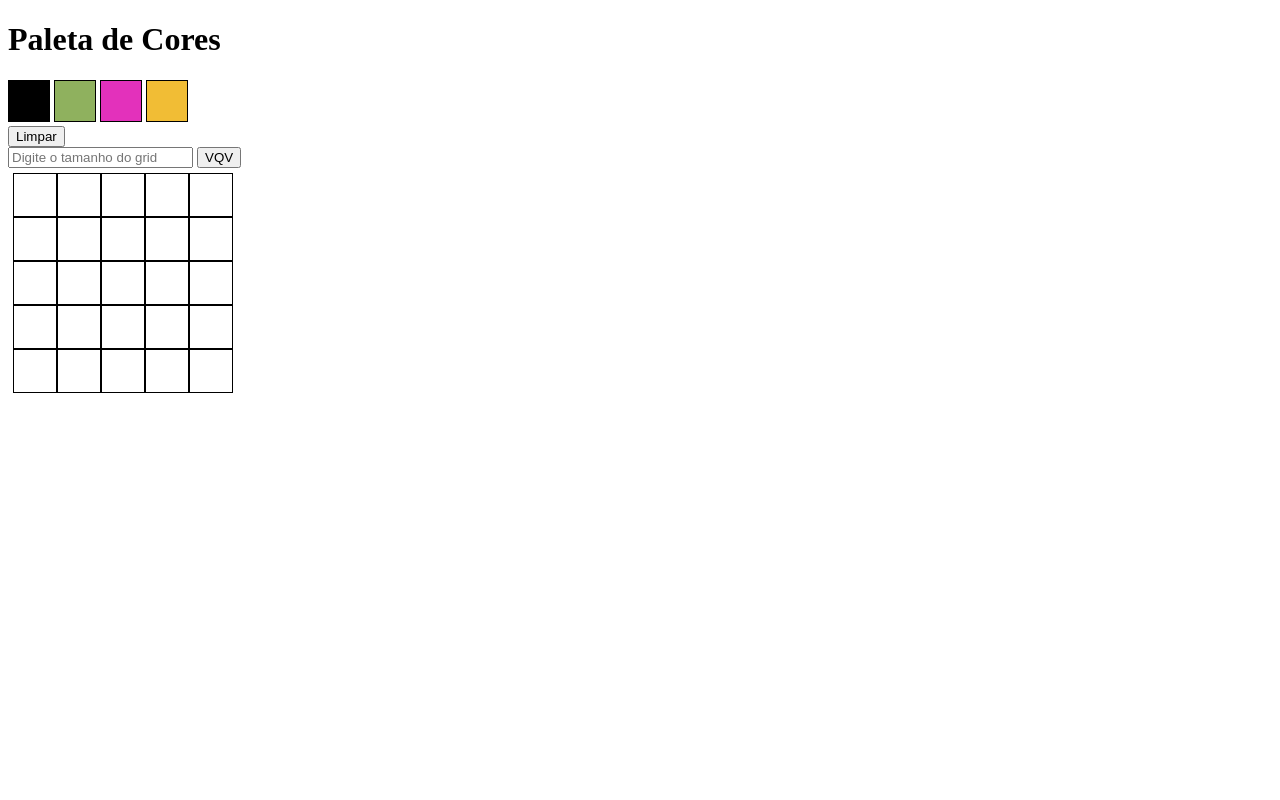
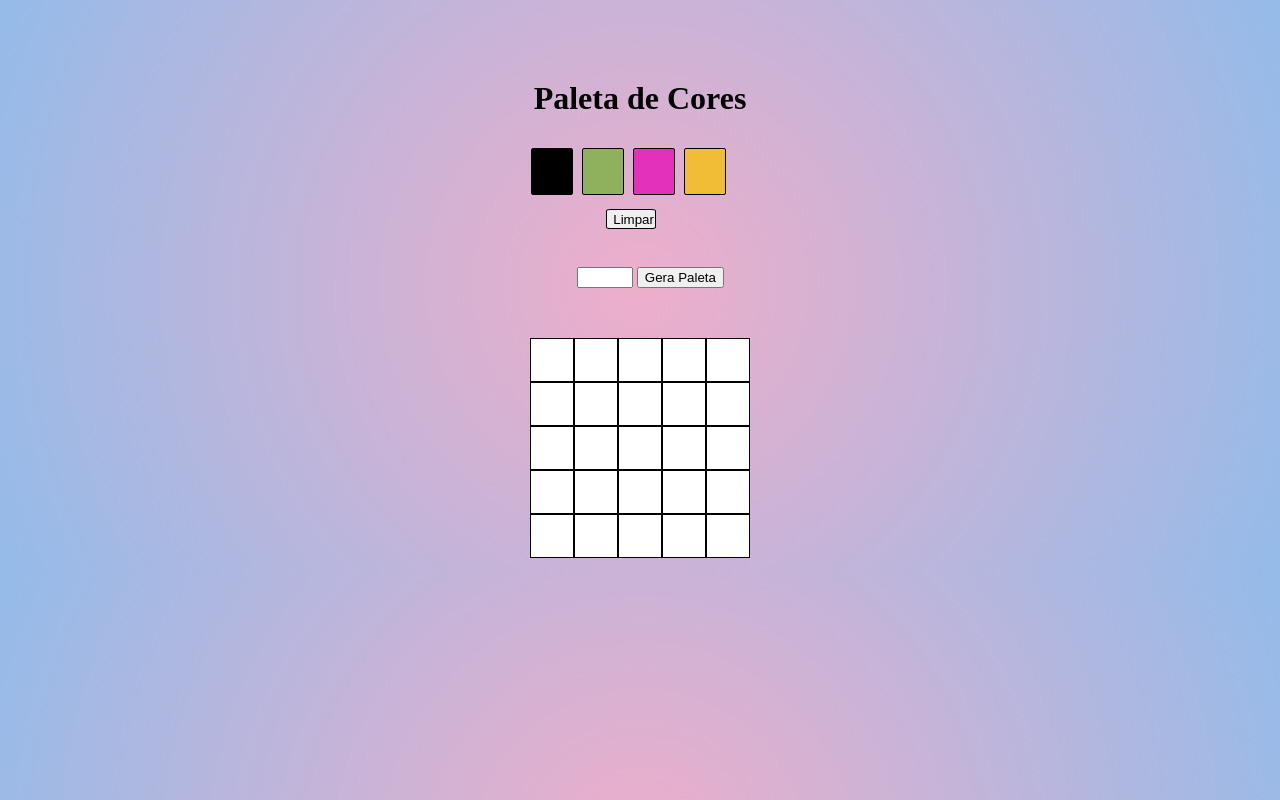
Before and after one commit to AlessandraRosaRezende/AlessandraRosaRezende.github.io, a website: page Portfolio/Projeto_PixelsArt/index.html in a window 1280 px wide. Drawn offline with Linux system fonts and the light colour scheme.

Commit message:
atualiza arquivos

```diff
--- a/Portfolio/Projeto_ColorGuess/style.css
+++ b/Portfolio/Projeto_ColorGuess/style.css
@@ -1,3 +1,7 @@
+body {
+  background: radial-gradient(circle, rgba(238,174,202,1) 0%, rgba(148,187,233,1) 100%);
+}
+
 .ball {
   border: 1px solid black;
   width: 40px;
--- a/Portfolio/Projeto_LessonsLearned/style.css
+++ b/Portfolio/Projeto_LessonsLearned/style.css
@@ -33,6 +33,7 @@ a:hover {
 
 #minha_foto {
   border-radius: 20%;
+  margin-left: 20px;
 }
 
 #foto {
@@ -43,11 +44,22 @@ a:hover {
   position: relative;
 }
 
+#topo {
+  display: flex;
+}
+
+table {
+  width: 550px;
+  height: 100px;
+}
+
 #tabela {
-  float: right;
-  margin-right: 200px;
+  margin-top: 200px;
+  margin-right: 100px;
+  margin-left: 50px;
   border: 3px solid;
   font-style: italic;
+  height: 100px;
 }
 
 #tabela th {
@@ -68,7 +80,7 @@ a:hover {
 
 #lista {
   display: inline-block;
-  margin-top: 30px;
+  margin-top: 90px;
   top: 50px;
 }
 
--- a/Portfolio/Projeto_MemeGenerator/style.css
+++ b/Portfolio/Projeto_MemeGenerator/style.css
@@ -1,3 +1,7 @@
+body {
+  background: radial-gradient(circle, rgba(238,174,202,1) 0%, rgba(148,187,233,1) 100%);
+}
+
 #entradas , h1 , h3 {
   margin-top: 50px;
   margin-left: 30px;
--- a/Portfolio/Projeto_PixelsArt/index.html
+++ b/Portfolio/Projeto_PixelsArt/index.html
@@ -15,11 +15,11 @@
     <div class="color"></div>
     <div class="color"></div>
     <div class="color"></div>
+    <button id="clear-board">Limpar</button>
   </div>
-  <button id="clear-board">Limpar</button>
   <div id="gridSize">
-    <input min="1" type="number" id="board-size" placeholder="Digite o tamanho do grid">
-    <button id="generate-board">VQV</button>
+    <input min="1" max="50" type="number" id="board-size">
+    <button id="generate-board">Gera Paleta</button>
   </div>
   <table cellspacing="0" id="pixel-board"></table>
   <script src="script.js"></script>
--- a/Portfolio/Projeto_PixelsArt/style.css
+++ b/Portfolio/Projeto_PixelsArt/style.css
@@ -1,8 +1,26 @@
+body {
+  background: radial-gradient(circle, rgba(238,174,202,1) 0%, rgba(148,187,233,1) 100%);
+}
+
 .color {
   border: 1px solid black;
+  border-radius: 2px;
   width: 40px;
-  height: 40px;
+  height: 45px;
+  margin-left: 5px;
   display: inline-block;
+}
+
+#clear-board {
+  border: 1px solid black;
+  border-radius: 10%;
+  display: inline-block;
+  height: 20px;
+  margin-left: 15px;
+  margin-top: 10px;
+  margin-bottom: 10px;
+  width: 50px;
+  text-align: center;
 }
 
 #pixel-board {
@@ -15,3 +33,36 @@
   border: 1px solid black;
   background-color: white;
 }
+
+input {
+  margin-top: 8px;
+}
+
+header {
+  text-align: center;
+  margin-top: 80px;
+  margin-bottom: 20px;
+}
+
+#clear-board {
+  margin-left: 80px;
+}
+
+#pixel-board {
+  padding-top: 40px;
+  margin: auto;
+  border-spacing: 0;
+}
+
+#color-palette {
+  margin: auto;
+  width: 18%;
+  padding: 10px;
+}
+
+#gridSize {
+  margin-left: 15px;
+  margin-top: 10px;
+  margin-bottom: 10px;
+  margin-left: 45%;
+}
--- a/Portfolio/Projeto_ToDoList/style.css
+++ b/Portfolio/Projeto_ToDoList/style.css
@@ -21,7 +21,7 @@ header {
 
 #texto-tarefa {
   margin-left: 40px;
-  width: 350px;
+  width: 50%;
   height: 30px;
 }
 
@@ -40,15 +40,19 @@ header {
 button {
   border: none; /* Remove borders */
   color: black;
-  padding: 12px 16px; /* Some padding */
+  padding: 12px 16px 20px 20px; /* Some padding */
   font-size: 16px; /* Set a font size */
   cursor: pointer;
   margin-left: 10px;
   border-radius: 20px;
 }
 .buttons {
-  margin-left: 15%;
+  margin-left: 3%;
   padding-top: 25px;
+  display: flex;
+  flex-direction: row;
+  flex-wrap: wrap;
+  justify-content: center;
 }
 
 button:hover {
--- a/style.css
+++ b/style.css
@@ -109,3 +109,8 @@
   .contato {
     line-height: 2;
   }
+
+  #link {
+    text-decoration: none;
+    font-style: normal;
+  }
```
Also changed, not shown: Portfolio/Projeto_FacebookSignUp/index.html (+1 -1 lines), Portfolio/Projeto_LessonsLearned/index.html (+3 -3 lines), index.html (+8 -9 lines), Portfolio/Projeto_LessonsLearned/Imagens/Camisa Trybe.jpeg (added).
